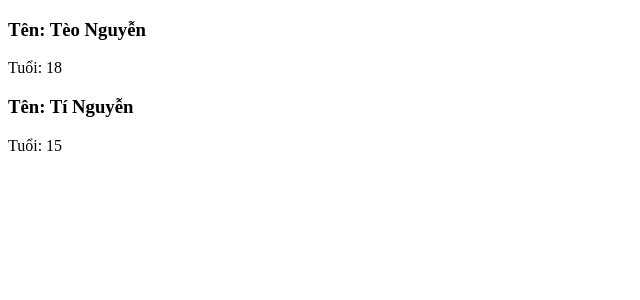
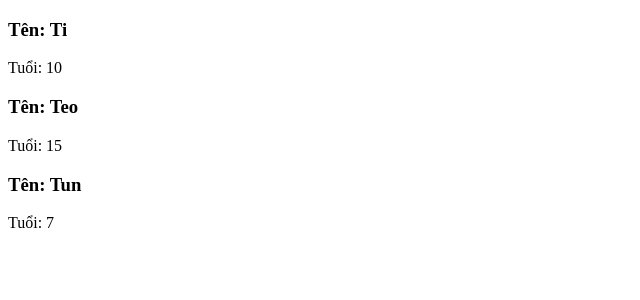
Before and after one commit to dokhoacoder/learn-angular, an Angular app: page / in a window 1280 px wide. Shown: the top 300 px of the page, without its empty margins (0-640 px from the left). Built offline with nearby package versions, Linux system fonts and the light colour scheme.

Commit message:
ngContainer

```diff
--- a/src/app/app.component.html
+++ b/src/app/app.component.html
@@ -1,2 +1 @@
-<app-person name="Tèo Nguyễn" age="18"></app-person>
-<app-person name="Tí Nguyễn" age="15"></app-person>
+<app-list-person></app-list-person>
--- a/src/app/app.module.ts
+++ b/src/app/app.module.ts
@@ -9,6 +9,7 @@ import { UserFormComponent } from './user-form/user-form.component';
 import { StructComponent } from './struct/struct.component';
 import { WordsComponent } from './words/words.component';
 import { PersonComponent } from './person/person.component';
+import { ListPersonComponent } from './list-person/list-person.component';
 
 @NgModule({
   declarations: [
@@ -18,7 +19,8 @@ import { PersonComponent } from './person/person.component';
     UserFormComponent,
     StructComponent,
     WordsComponent,
-    PersonComponent
+    PersonComponent,
+    ListPersonComponent
   ],
   imports: [
     BrowserModule,
--- /dev/null
+++ b/src/app/list-person/list-person.component.html
@@ -0,0 +1,3 @@
+<ng-container *ngFor="let person of arrPeople">
+  <app-person [name]="person.name" [age]="person.age"></app-person>
+</ng-container>
--- /dev/null
+++ b/src/app/list-person/list-person.component.ts
@@ -0,0 +1,20 @@
+import { Component, OnInit } from '@angular/core';
+
+@Component({
+  selector: 'app-list-person',
+  templateUrl: './list-person.component.html',
+  styleUrls: ['./list-person.component.css']
+})
+export class ListPersonComponent implements OnInit {
+
+  arrPeople = [
+    { name: 'Ti', age: 10 },
+    { name: 'Teo', age: 15 },
+    { name: 'Tun', age: 7 }
+  ];
+  constructor() { }
+
+  ngOnInit() {
+  }
+
+}
```
Also changed, not shown: src/app/list-person/list-person.component.css (added), src/app/person/person.component.ts (line endings or trailing spaces), 1 other file (tests, documents, lock files or other folders).
